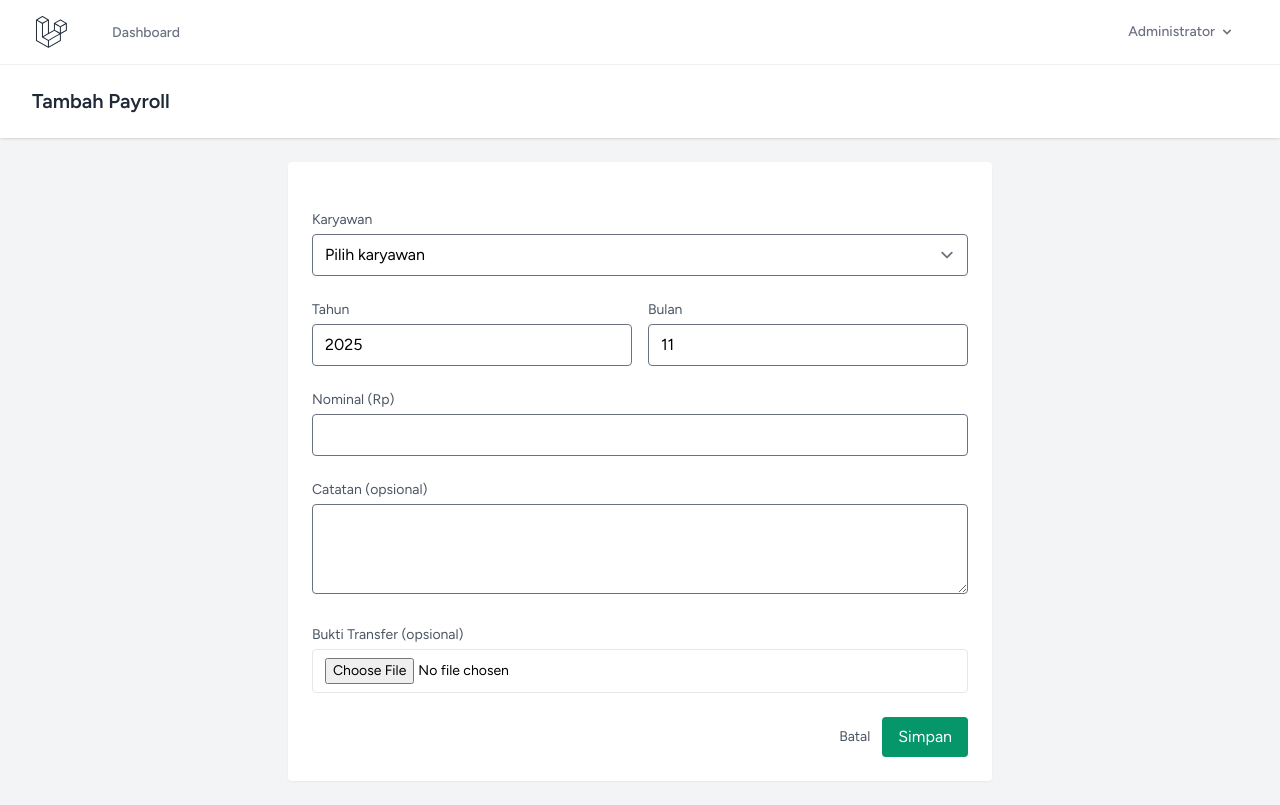
After one commit to maman2008/Laundary_web, a Laravel app: page /admin/gaji/buat in a window 1280 px wide. The commit adds this page. Run offline with Laravel 12, Linux system fonts and the light colour scheme; a user stored in the database is signed in; data comes from the database, SQL or seed files in the repository; style sheets or scripts are compiled from the project's sources.

Commit message:
memastikan bagian payroll

```diff
--- a/app/Http/Controllers/Admin/AdminPayrollController.php
+++ b/app/Http/Controllers/Admin/AdminPayrollController.php
@@ -4,6 +4,7 @@ namespace App\Http\Controllers\Admin;
 
 use App\Http\Controllers\Controller;
 use App\Models\Payroll;
+use App\Models\User;
 use Illuminate\Http\RedirectResponse;
 use Illuminate\Http\Request;
 use Illuminate\Support\Facades\Storage;
@@ -25,6 +26,52 @@ class AdminPayrollController extends Controller
             ->paginate(15)->withQueryString();
 
         return view('admin.gaji.index', compact('payrolls', 'status', 'year', 'month'));
+    }
+
+    public function create(): View
+    {
+        $users = User::orderBy('name')->get(['id','name']);
+        $currentYear = now()->year;
+        $currentMonth = now()->month;
+        return view('admin.gaji.create', compact('users', 'currentYear', 'currentMonth'));
+    }
+
+    public function store(Request $request): RedirectResponse
+    {
+        $validated = $request->validate([
+            'user_id' => ['required', 'exists:users,id'],
+            'period_year' => ['required', 'integer', 'min:2000', 'max:2100'],
+            'period_month' => ['required', 'integer', 'min:1', 'max:12'],
+            'amount' => ['required', 'numeric', 'min:0'],
+            'notes' => ['nullable', 'string'],
+            'transfer_proof' => ['required', 'file', 'max:5120', 'mimes:jpg,jpeg,png,pdf'],
+        ]);
+
+        // Prevent duplicate payroll for same user and period
+        $exists = Payroll::where('user_id', $validated['user_id'])
+            ->where('period_year', $validated['period_year'])
+            ->where('period_month', $validated['period_month'])
+            ->exists();
+        if ($exists) {
+            return back()->withInput()->with('status', 'Payroll untuk periode tersebut sudah ada.');
+        }
+
+        $transferProofPath = null;
+        if ($request->hasFile('transfer_proof')) {
+            $transferProofPath = $request->file('transfer_proof')->store('transfer_proofs', 'public');
+        }
+
+        Payroll::create([
+            'user_id' => $validated['user_id'],
+            'period_year' => $validated['period_year'],
+            'period_month' => $validated['period_month'],
+            'amount' => $validated['amount'],
+            'status' => 'pending',
+            'notes' => $validated['notes'] ?? null,
+            'transfer_proof_path' => $transferProofPath,
+        ]);
+
+        return redirect()->route('admin.payroll.index')->with('status', 'Payroll berhasil dibuat.');
     }
 
     public function markPaid(int $id): RedirectResponse
--- /dev/null
+++ b/resources/views/admin/gaji/create.blade.php
@@ -0,0 +1,66 @@
+<x-app-layout>
+    <x-slot name="header">
+        <h2 class="font-semibold text-xl text-gray-800 leading-tight">Tambah Payroll</h2>
+    </x-slot>
+
+    <div class="py-6">
+        <div class="max-w-3xl mx-auto sm:px-6 lg:px-8">
+            <div class="bg-white p-6 rounded shadow-sm">
+                @if (session('status'))
+                    <div class="mb-4 p-3 rounded bg-green-50 text-green-700 text-sm">{{ session('status') }}</div>
+                @endif
+
+                <form method="POST" action="{{ route('admin.payroll.store') }}" enctype="multipart/form-data" class="space-y-6">
+                    @csrf
+
+                    <div>
+                        <label class="block text-sm text-gray-600 mb-1">Karyawan</label>
+                        <select name="user_id" class="w-full border rounded px-3 py-2" required>
+                            <option value="" disabled selected>Pilih karyawan</option>
+                            @foreach ($users as $u)
+                                <option value="{{ $u->id }}" @selected(old('user_id')==$u->id)>{{ $u->name }}</option>
+                            @endforeach
+                        </select>
+                        @error('user_id')<div class="text-sm text-rose-600 mt-1">{{ $message }}</div>@enderror
+                    </div>
+
+                    <div class="grid grid-cols-1 md:grid-cols-2 gap-4">
+                        <div>
+                            <label class="block text-sm text-gray-600 mb-1">Tahun</label>
+                            <input type="number" name="period_year" value="{{ old('period_year', $currentYear) }}" class="w-full border rounded px-3 py-2" required>
+                            @error('period_year')<div class="text-sm text-rose-600 mt-1">{{ $message }}</div>@enderror
+                        </div>
+                        <div>
+                            <label class="block text-sm text-gray-600 mb-1">Bulan</label>
+                            <input type="number" min="1" max="12" name="period_month" value="{{ old('period_month', $currentMonth) }}" class="w-full border rounded px-3 py-2" required>
+                            @error('period_month')<div class="text-sm text-rose-600 mt-1">{{ $message }}</div>@enderror
+                        </div>
+                    </div>
+
+                    <div>
+                        <label class="block text-sm text-gray-600 mb-1">Nominal (Rp)</label>
+                        <input type="number" name="amount" min="0" value="{{ old('amount') }}" class="w-full border rounded px-3 py-2" required>
+                        @error('amount')<div class="text-sm text-rose-600 mt-1">{{ $message }}</div>@enderror
+                    </div>
+
+                    <div>
+                        <label class="block text-sm text-gray-600 mb-1">Catatan (opsional)</label>
+                        <textarea name="notes" rows="3" class="w-full border rounded px-3 py-2">{{ old('notes') }}</textarea>
+                        @error('notes')<div class="text-sm text-rose-600 mt-1">{{ $message }}</div>@enderror
+                    </div>
+
+                    <div>
+                        <label class="block text-sm text-gray-600 mb-1">Bukti Transfer (opsional)</label>
+                        <input type="file" name="transfer_proof" class="w-full border rounded px-3 py-2 text-sm">
+                        @error('transfer_proof')<div class="text-sm text-rose-600 mt-1">{{ $message }}</div>@enderror
+                    </div>
+
+                    <div class="flex items-center justify-end gap-3">
+                        <a href="{{ route('admin.payroll.index') }}" class="text-gray-600 hover:text-gray-900 text-sm">Batal</a>
+                        <button class="px-4 py-2 bg-emerald-600 text-white rounded">Simpan</button>
+                    </div>
+                </form>
+            </div>
+        </div>
+    </div>
+</x-app-layout>
--- a/routes/web.php
+++ b/routes/web.php
@@ -57,9 +57,10 @@ Route::prefix('admin')->middleware(['auth', 'role:admin'])->name('admin.')->grou
 
     // Gaji
     Route::get('/gaji', [AdminPayrollController::class, 'index'])->name('payroll.index');
+    Route::get('/gaji/buat', [AdminPayrollController::class, 'create'])->name('payroll.create');
+    Route::post('/gaji', [AdminPayrollController::class, 'store'])->name('payroll.store');
     Route::post('/gaji/{id}/mark-paid', [AdminPayrollController::class, 'markPaid'])->name('payroll.markPaid');
-    Route::post('/gaji/{id}/upload-proof', [AdminPayrollController::class, 'uploadProof'])->name('payroll.uploadProof');
-    Route::post('/gaji/{id}/generate-slip', [AdminPayrollController::class, 'generateSlip'])->name('payroll.generateSlip');
+    // Upload bukti & slip dihapus dari daftar; bukti diunggah saat membuat payroll
 });
 
 require __DIR__.'/auth.php';
```
Also changed, not shown: resources/views/admin/gaji/index.blade.php (+6 -17 lines).
